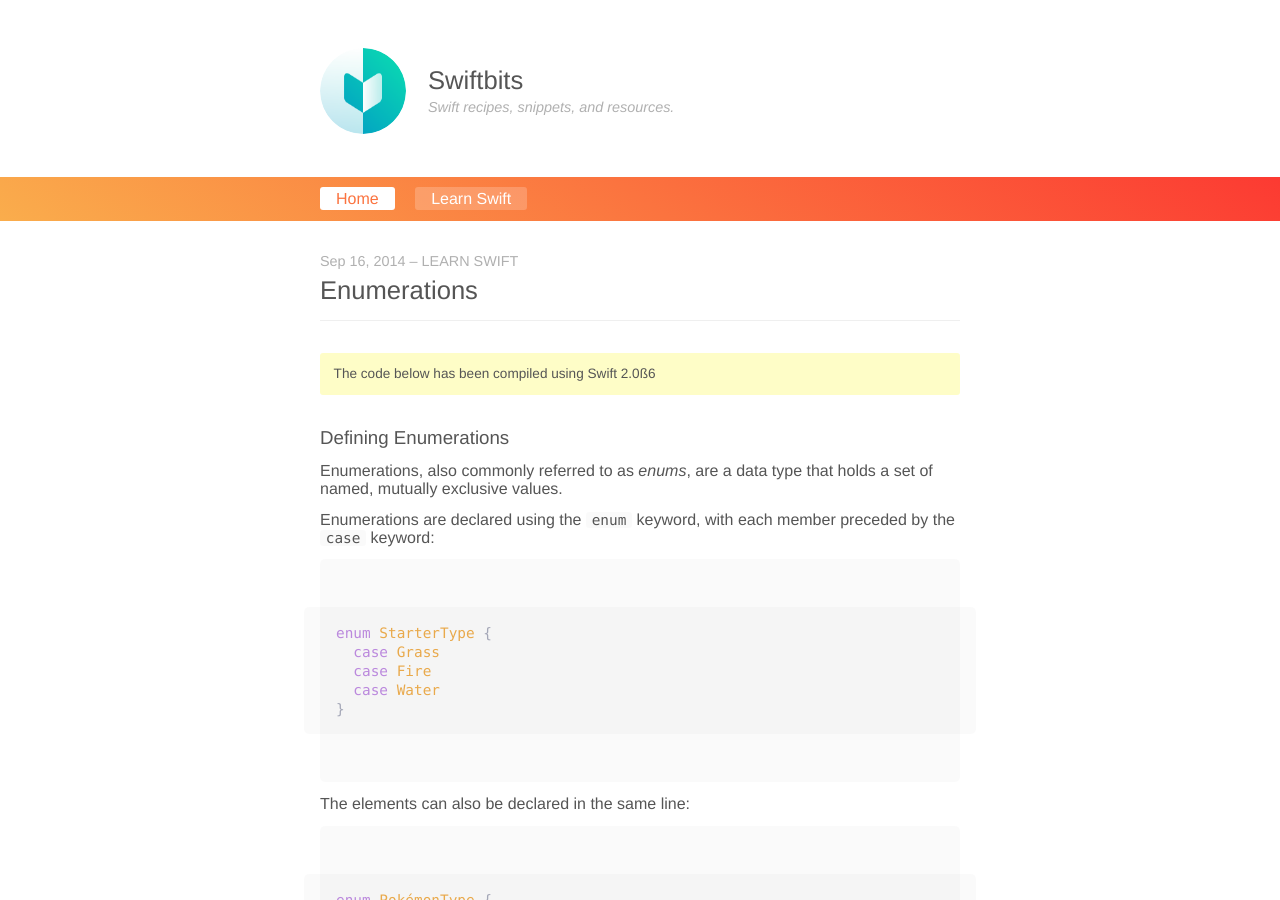
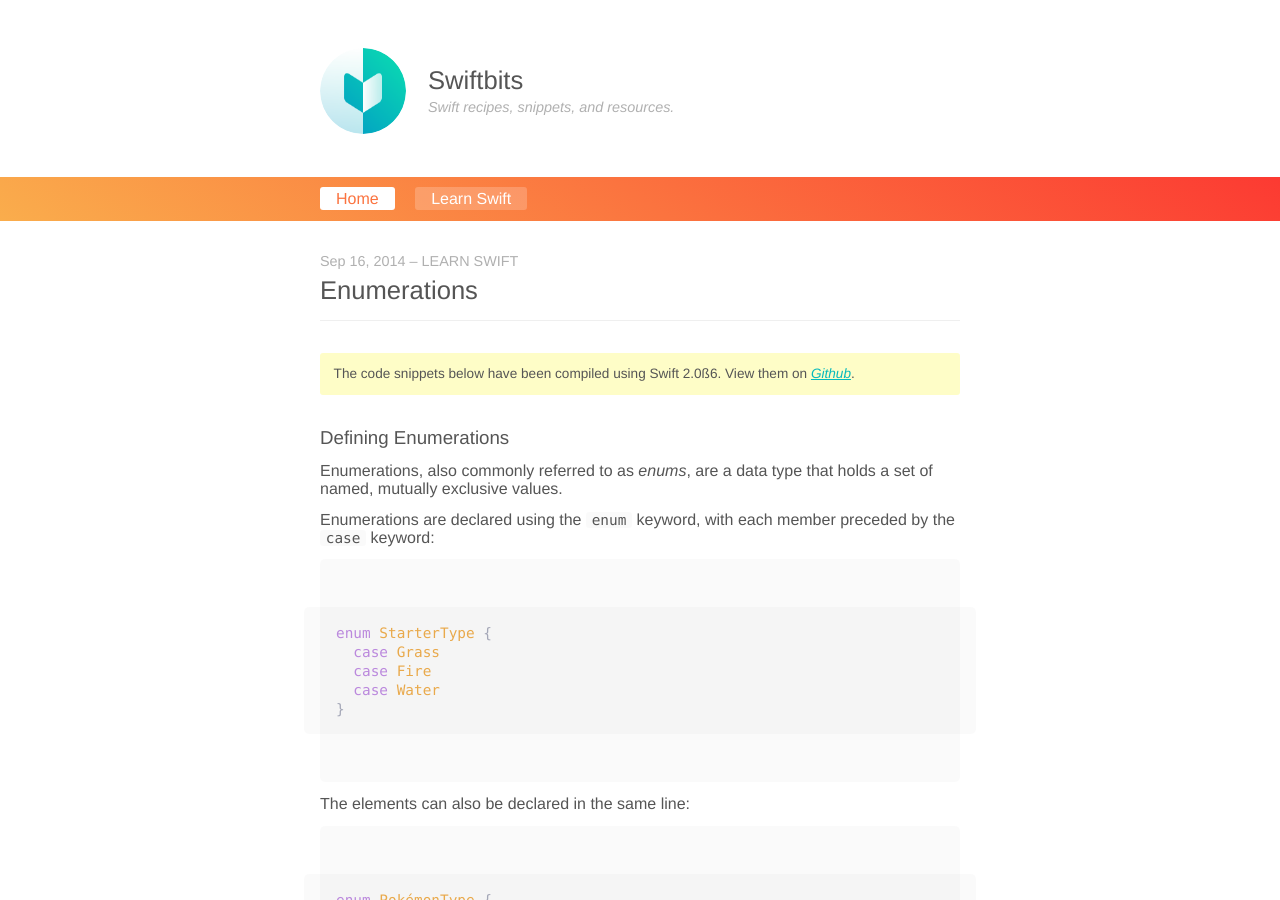
Before and after one commit to kaishin/swiftbits, a Jekyll site: the page built from index.html, in a window 1280 px wide and 900 px high. Built offline with Jekyll 4.4.1, drawn with Linux system fonts in a browser that asks for light colours; the list of posts is cut into pages by our own code; some of the changed text lies outside the part shown.

Commit message:
Link to swift source file

```diff
--- a/_includes/post.html
+++ b/_includes/post.html
@@ -27,7 +27,7 @@
       {% endif %}
 
       <p class="swift-version">
-        The code below has been compiled using <strong>Swift {{ version }}</strong>
+        The code snippets below have been compiled using <strong>Swift {{ version }}</strong>. View them on <a href="https://github.com/kaishin/swiftbits/blob/gh-pages/{{ post.path | remove: ".md" | replace: "_posts", "_swift" }}.swift"> Github</a>.
       </p>
     {% endif %}
     {{ content }}
```
